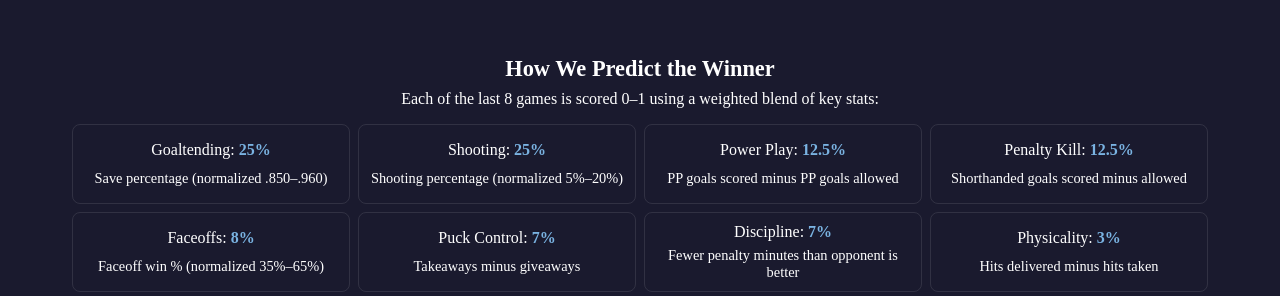
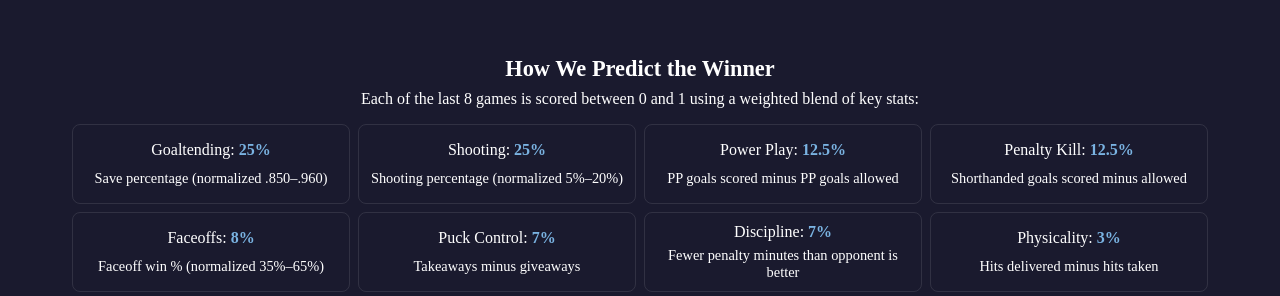
Before and after one commit to hqluke/Utah-Mammoth-NHL-Game-Predictor, a Django app: template templates/index/index.html in a window 1280 px wide. Shown: the part 1137-1433 px from the top of the page. Run offline with Django 5.2, Linux system fonts and the light colour scheme; the template is opened without the code that fills it, so the values that code supplies are empty; some libraries are stand-ins or nearby versions.

Commit message:
Update readability for how we predict winner

```diff
--- a/templates/index/index.html
+++ b/templates/index/index.html
@@ -119,7 +119,7 @@
         </div>
         <div class="performance-explanation">
             <h3>How We Predict the Winner</h3>
-            <p class="perf-intro">Each of the last 8 games is scored 0–1 using a weighted blend of key stats:</p>
+            <p class="perf-intro">Each of the last 8 games is scored between 0 and 1 using a weighted blend of key stats:</p>
             <div class="perf-grid">
                 <div class="perf-category">
                     <span class="perf-label">Goaltending: <strong>25%</strong></span>
```
